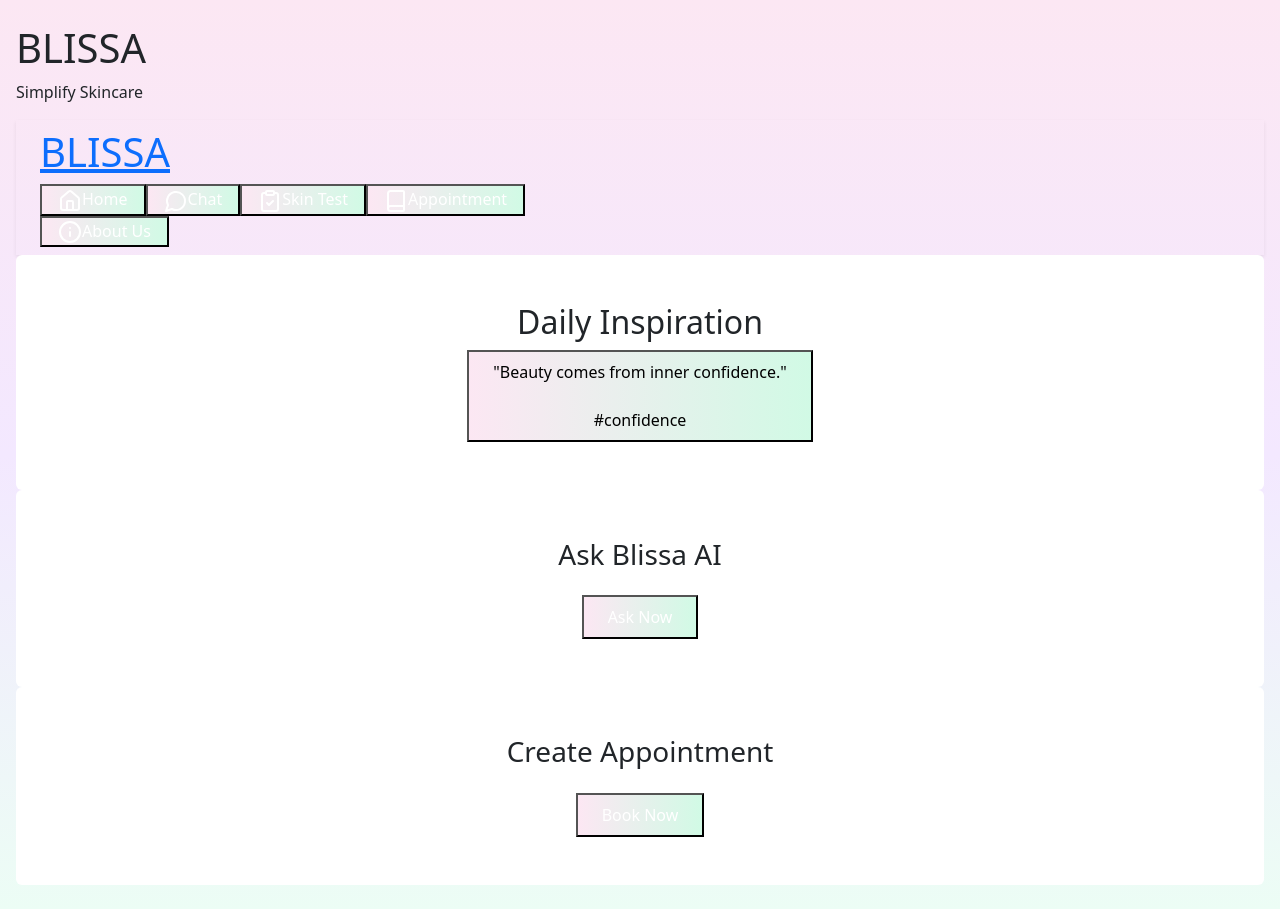
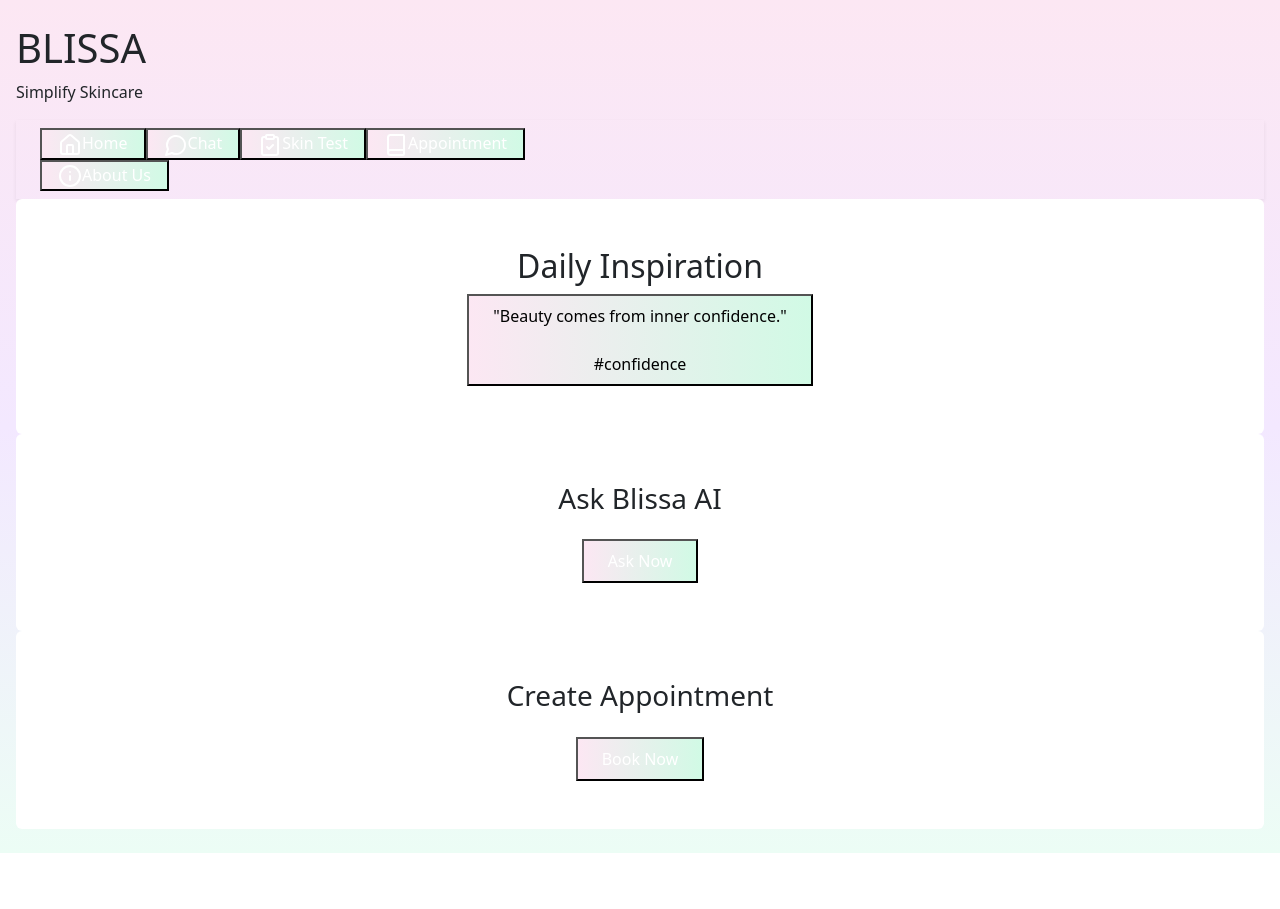
Before and after one commit to TeancumTian/Blissa, a React (Vite) app in the folder client/: page / in a window 1280 px wide. After the commit the page ends 853 px from the top, so only its background shows below. Built offline with nearby package versions, Linux system fonts and the light colour scheme; no server answers; sample sign-in values are in the browser's storage.

Commit message:
完成聊天功能优化，实现问答分离

```diff
--- a/client/src/components/Navbar.jsx
+++ b/client/src/components/Navbar.jsx
@@ -17,13 +17,6 @@ export default function Navbar() {
     <nav className="fixed top-0 left-0 right-0 bg-white/80 backdrop-blur-md shadow-sm z-50">
       <div className="w-full px-4 py-2">
         <div className="flex items-center space-x-4">
-          <Link
-            to="/"
-            className="flex-shrink-0"
-          >
-            <h1 className="text-xl font-bold text-emerald-900">BLISSA</h1>
-          </Link>
-
           <div className="h-6 w-px bg-gray-200"></div>
 
           <div className="flex items-center space-x-2">
```
